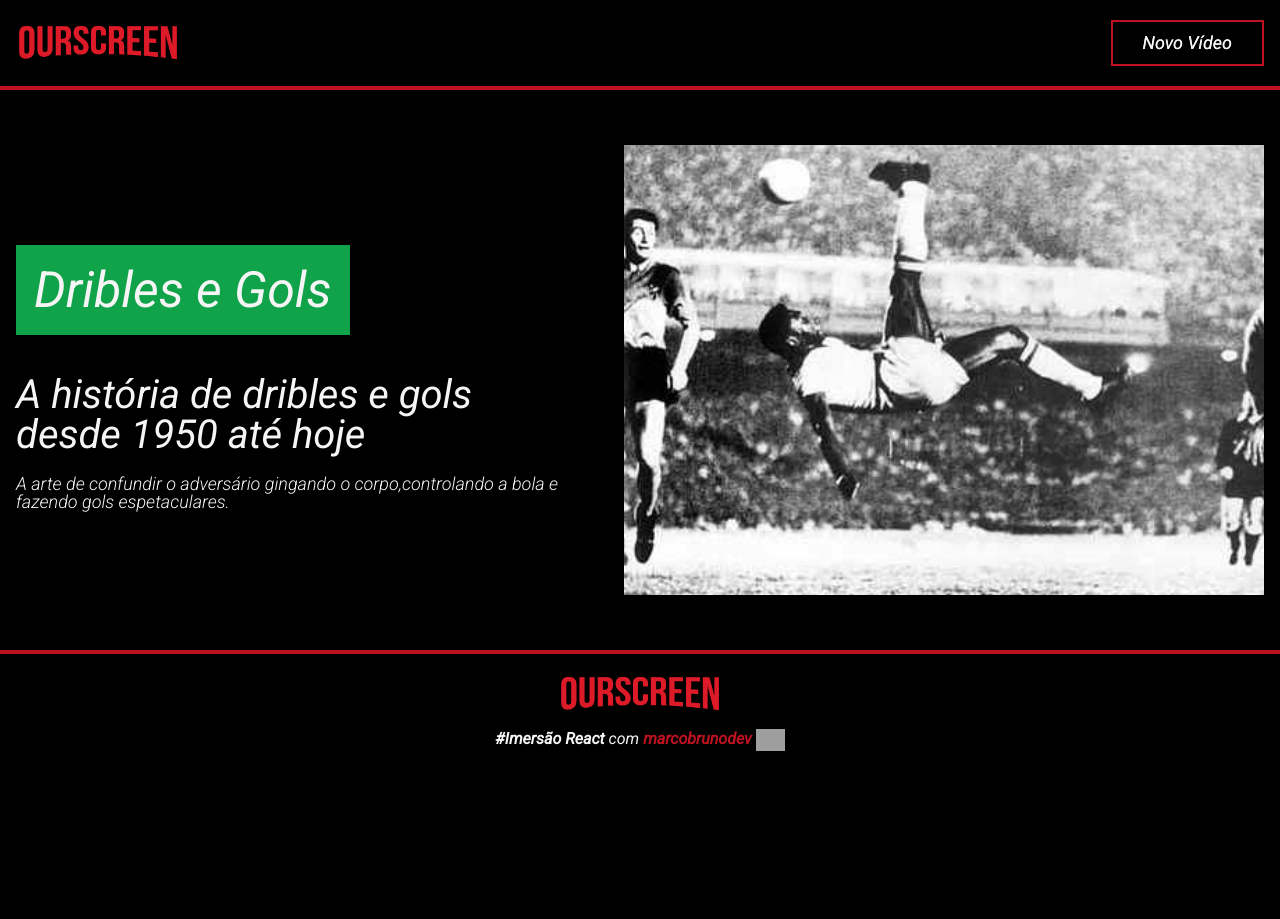
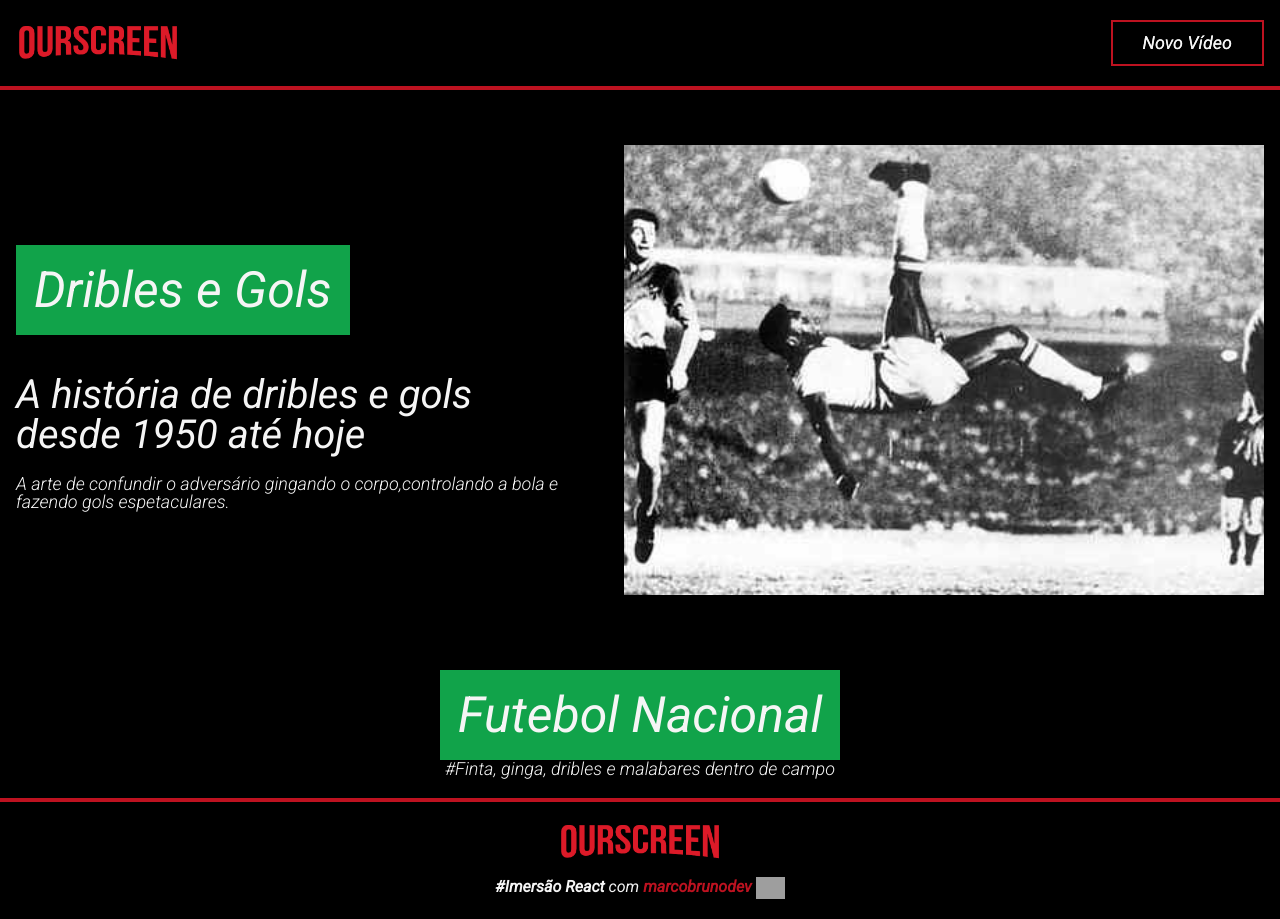
Before and after one commit to Ljuniorcode/Ourscreen, a React (Create React App) app: page / in a window 1280 px wide. Before the commit the page ends 800 px from the top, so only its background shows below. Built offline with nearby package versions, Linux system fonts and the light colour scheme; grey boxes are pictures that could not be loaded.

Commit message:
inicio aula 5

```diff
--- a/src/App.js
+++ b/src/App.js
@@ -13,6 +13,8 @@ import DescriptionOurscreen from './components/DescriptionOurscreen';
 import ThumbOurscreen from './components/ThumbOurscreen';
 import pele from './assets/img/pele.png';
 import peleplay from './assets/img/peleplay.jpg';
+import { Title } from './components/ThumbOurscreen/styles';
+import SectionOurscreen from './components/SectionOurscreen';
 
 function App() {
   return (
@@ -44,6 +46,14 @@ function App() {
         />
       </BannerOurscreen>
 
+
+      <SectionOurscreen>
+        <TagOurscreen>Futebol Nacional</TagOurscreen>
+        <DescriptionOurscreen>
+          #Finta, ginga, dribles e malabares dentro de campo
+        </DescriptionOurscreen>
+      </SectionOurscreen>
+
       <FooterOurscreen>
         <LogoOurscreen />
         <p>
--- /dev/null
+++ b/src/components/SectionOurscreen/index.js
@@ -0,0 +1,14 @@
+import React from 'react'
+import styled from 'styled-components'
+import container from '../../styles/tools/container';
+import TagOurscreen from '../TagOurscreen';
+
+const SectionOurscreen = styled.section`
+  padding-top:20rem;
+  padding-bottom:20rem;
+  ${container};
+  text-align:center;
+
+`;
+
+export default SectionOurscreen;
--- a/src/components/ThumbOurscreen/index.jsx
+++ b/src/components/ThumbOurscreen/index.jsx
@@ -20,7 +20,6 @@ function ThumbOurscreen({
   );
 }
 
-
 ThumbOurscreen.propTypes = {
   src: PropTypes.string.isRequired,
   alt: PropTypes.string.isRequired,
```
